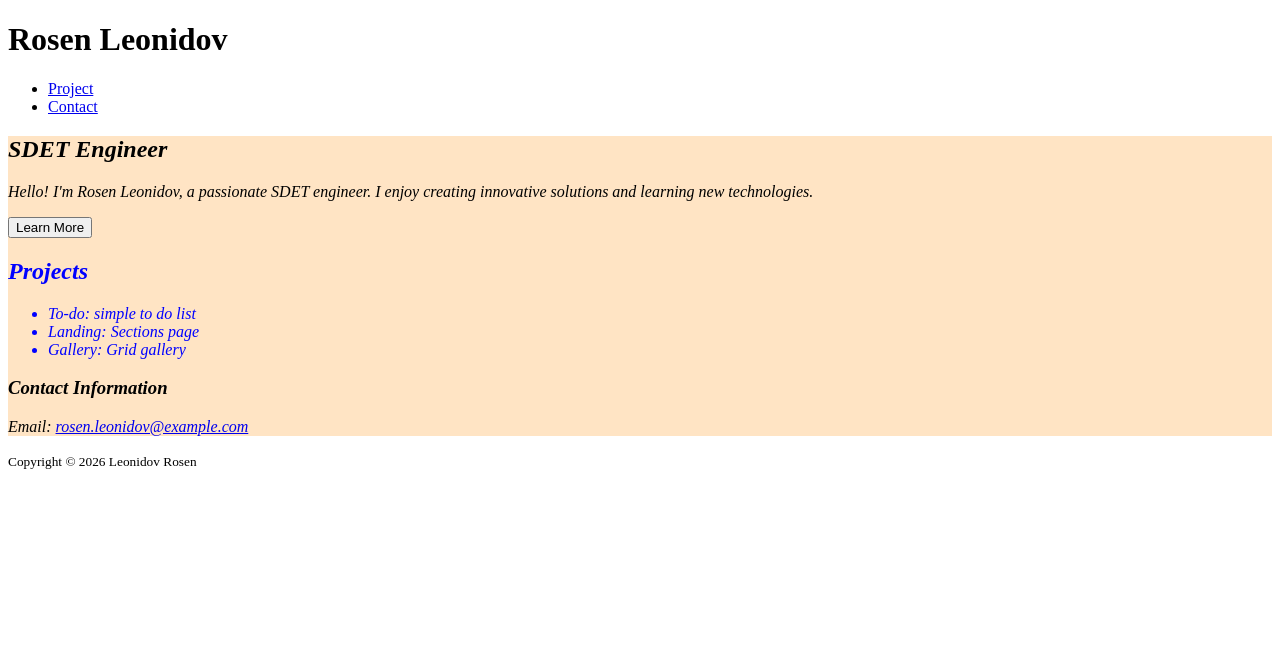
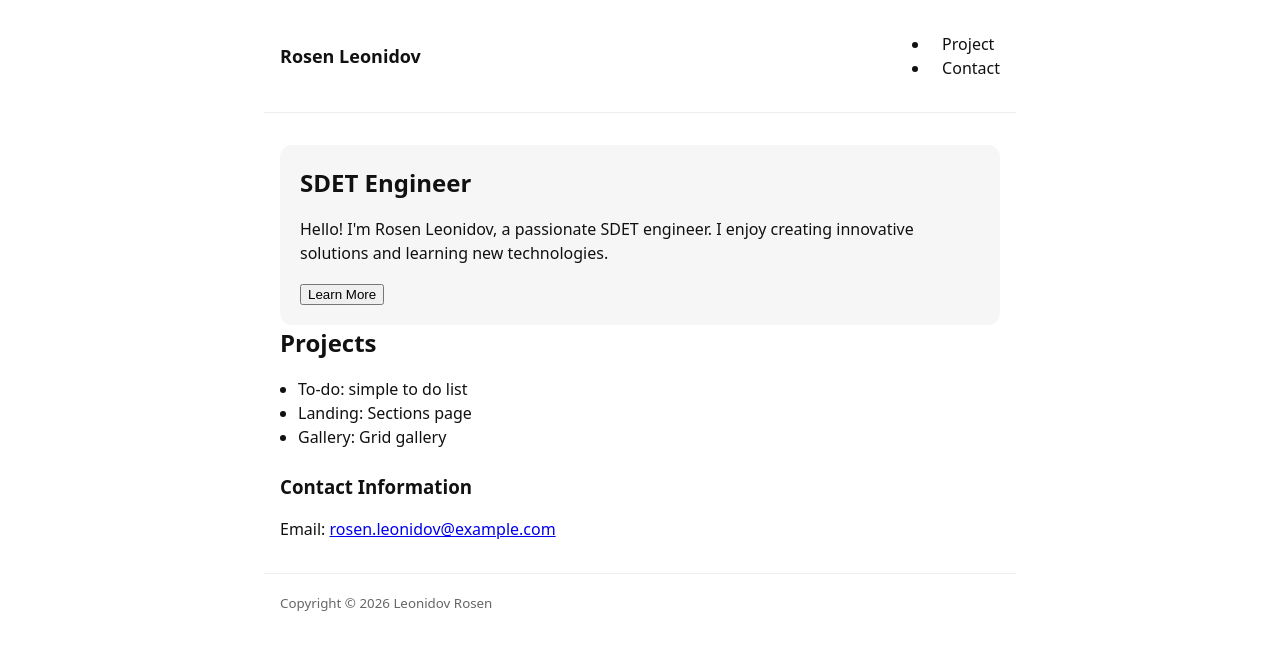
Before and after one commit to TS-PL-Courses/TS-PL-Feb-2026, a website: page homework/rosen-leonidov/index.html in a window 1280 px wide. Drawn offline with Linux system fonts and the light colour scheme.

Commit message:
Update css file

```diff
--- a/homework/rosen-leonidov/styles.css
+++ b/homework/rosen-leonidov/styles.css
@@ -1,15 +1,72 @@
-main {
-    background-color: bisque;
+body {
+  font-family: system-ui, Arial, sans-serif;
+  margin: 0;
+  line-height: 1.5;
+  color: #111;
 }
 
-#projects {
-    color: blue;
+header,
+main,
+footer {
+  max-width: 720px;
+  margin: 0 auto;
+  padding: 16px;
 }
 
-main .hero, main #projects, main #contact {
-    font-style: italic;
+header {
+  display: flex;
+  align-items: center;
+  justify-content: space-between;
+  border-bottom: 1px solid #eee;
 }
 
-main .hero button {
-    cursor: pointer;
+h1 {
+  margin: 0;
+  font-size: 18px;
 }
+h2 {
+  margin: 0 0 8px;
+}
+h3 {
+  margin: 24px 0 8px;
+}
+
+nav a {
+  margin-left: 12px;
+  text-decoration: none;
+  color: #111;
+}
+
+nav a:hover {
+  text-decoration: underline;
+}
+
+.hero {
+  padding: 20px;
+  margin-top: 16px;
+  background: #f6f6f6;
+  border-radius: 12px;
+}
+
+.btn {
+  display: inline-block;
+  margin-top: 10px;
+  padding: 10px 12px;
+  background: #111;
+  color: #fff;
+  border-radius: 10px;
+  text-decoration: none;
+}
+
+.btn:hover {
+  opacity: 0.9;
+}
+
+ul {
+  padding-left: 18px;
+}
+
+footer {
+  border-top: 1px solid #eee;
+  color: #666;
+}
```
